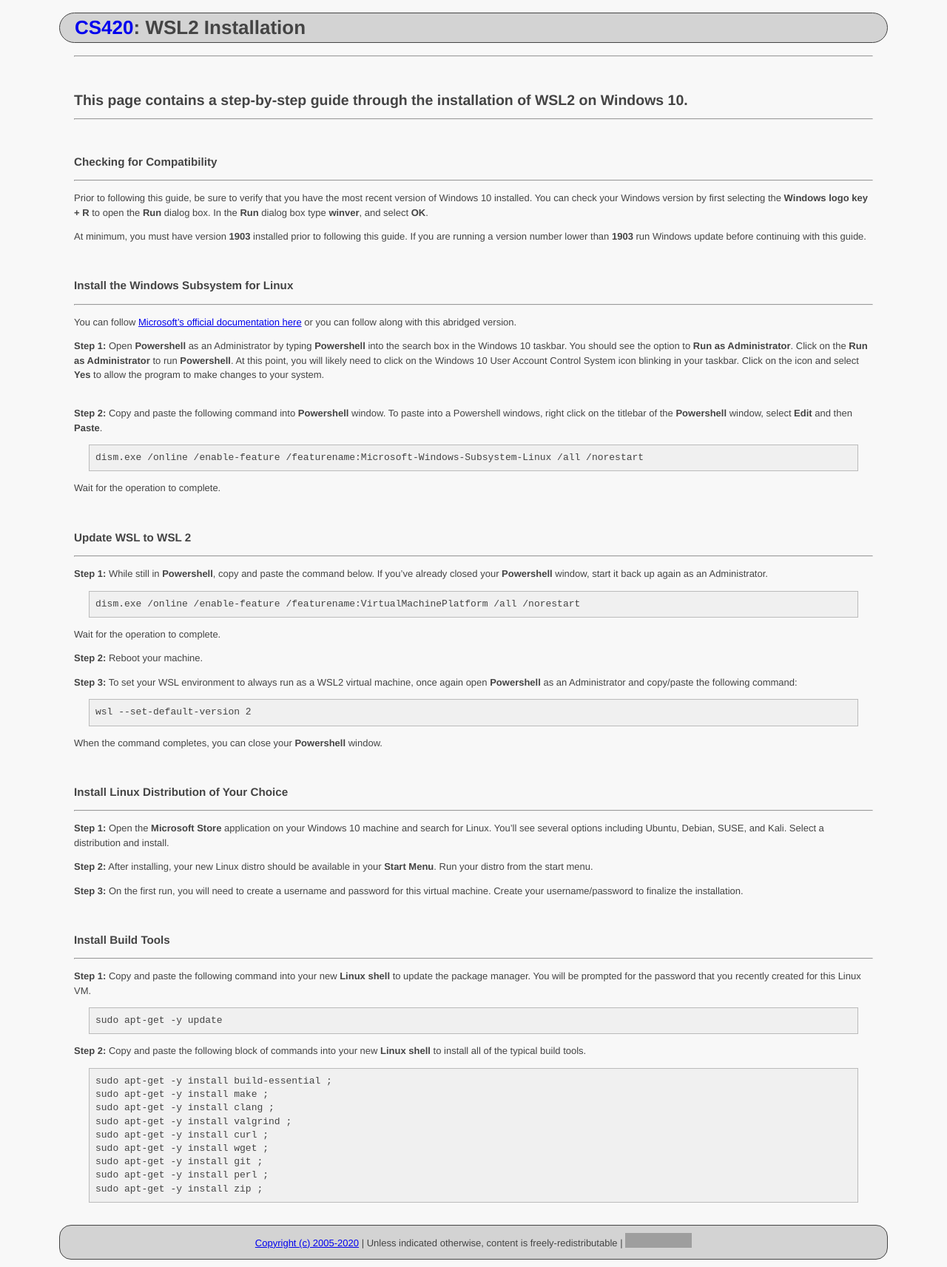
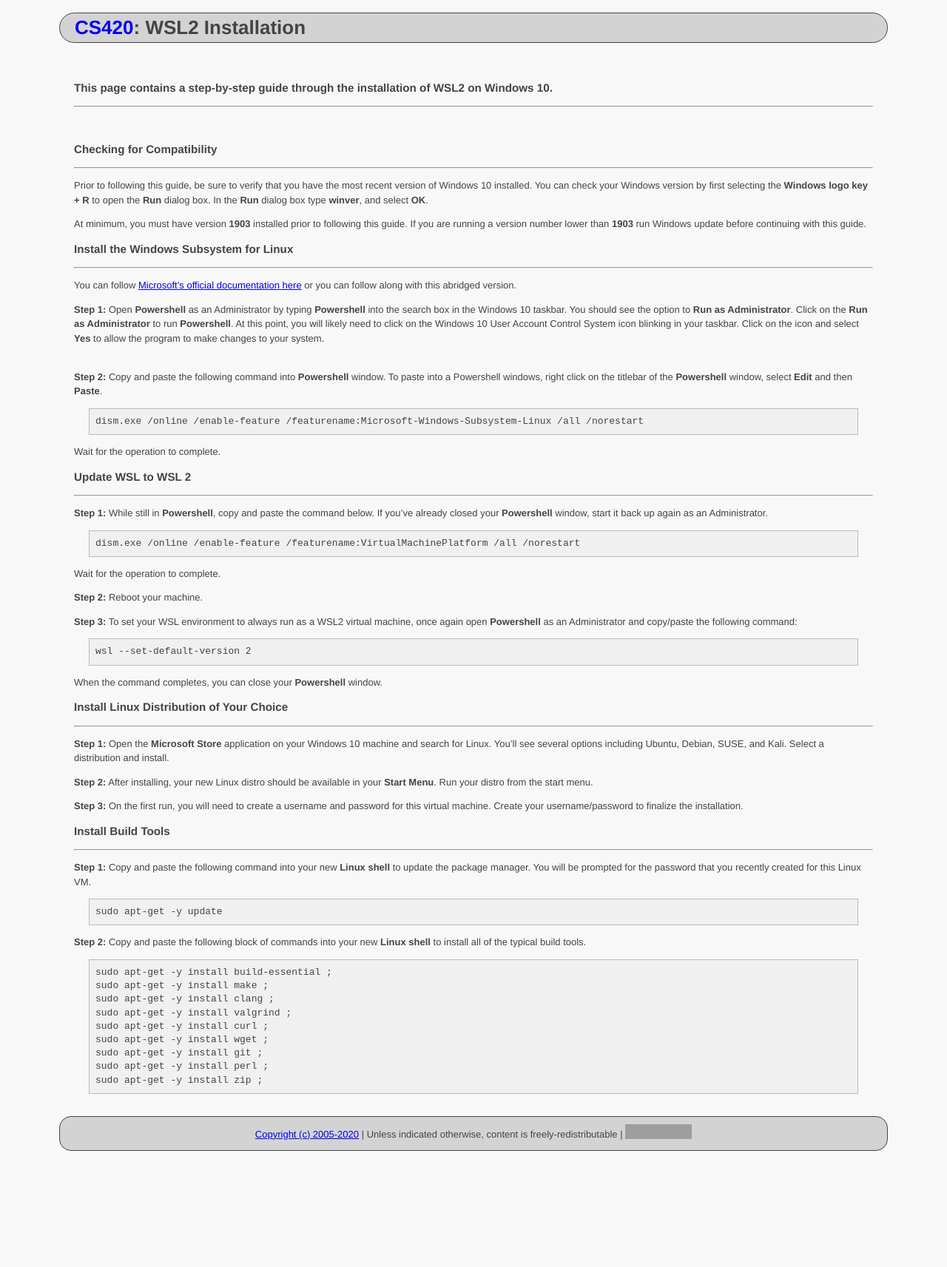
Before and after one commit to ycpcs/cs420-fall2020, a Jekyll site: the page built from resources/wsl2_installation.md, in a window 1280 px wide. Shown: the whole page at 74% size. Built offline with Jekyll 4.4.1, drawn with Linux system fonts in a browser that asks for light colours; after the commit the page ends 1566 px from its top, so only the background shows below that; grey boxes are pictures that could not be loaded.

````diff
--- a/resources/wsl2_installation.md
+++ b/resources/wsl2_installation.md
@@ -4,11 +4,13 @@ course_number: CS420
 title: WSL2 Installation
 ---
 
-<hr><br>
-## This page contains a step-by-step guide through the installation of WSL2 on Windows 10.
+<br>
 
-<hr><br><!-- =============================================================== -->
+### This page contains a step-by-step guide through the installation of WSL2 on Windows 10.
 
+<hr><!-- =============================================================== -->
+
+<br>
 
 ### Checking for Compatibility
 <hr><!-- =============================================================== -->
@@ -21,9 +23,9 @@ type **winver**, and select **OK**.
 At minimum, you must have version **1903** installed prior to following this guide. If you
 are running a version number lower than **1903** run Windows update before continuing with
 this guide.
+<br>
 
 
-<br>
 ### Install the Windows Subsystem for Linux
 <hr><!-- =============================================================== -->
 
@@ -40,30 +42,24 @@ taskbar.  Click on the icon and select **Yes** to allow the program to make chan
 **Step 2:**
 Copy and paste the following command into **Powershell** window.  To paste into a Powershell
 windows, right click on the titlebar of the **Powershell** window, select **Edit** and then **Paste**.
-
 ```
 dism.exe /online /enable-feature /featurename:Microsoft-Windows-Subsystem-Linux /all /norestart
 ```
-
 Wait for the operation to complete.
+<br>
 
 
-<br>
 ### Update WSL to WSL 2
 <hr><!-- =============================================================== -->
 
 **Step 1:** While still in **Powershell**, copy and paste the command below.  If you've
 already closed your **Powershell** window, start it back up again as an Administrator.
-
 ```
 dism.exe /online /enable-feature /featurename:VirtualMachinePlatform /all /norestart
 ```
-
 Wait for the operation to complete.
 
-
 **Step 2:** Reboot your machine.
-
 
 **Step 3:** To set your WSL environment to always run as a WSL2 virtual machine, once
 again open **Powershell** as an Administrator and copy/paste the following command:
@@ -73,9 +69,9 @@ wsl --set-default-version 2
 ```
 
 When the command completes, you can close your **Powershell** window.
+<br>
 
 
-<br>
 ### Install Linux Distribution of Your Choice
 <hr><!-- =============================================================== -->
 
@@ -88,9 +84,9 @@ Run your distro from the start menu.
 
 **Step 3:** On the first run, you will need to create a username and password for this
 virtual machine.  Create your username/password to finalize the installation.
+<br>
 
 
-<br>
 ### Install Build Tools
 <hr><!-- =============================================================== -->
 
````
